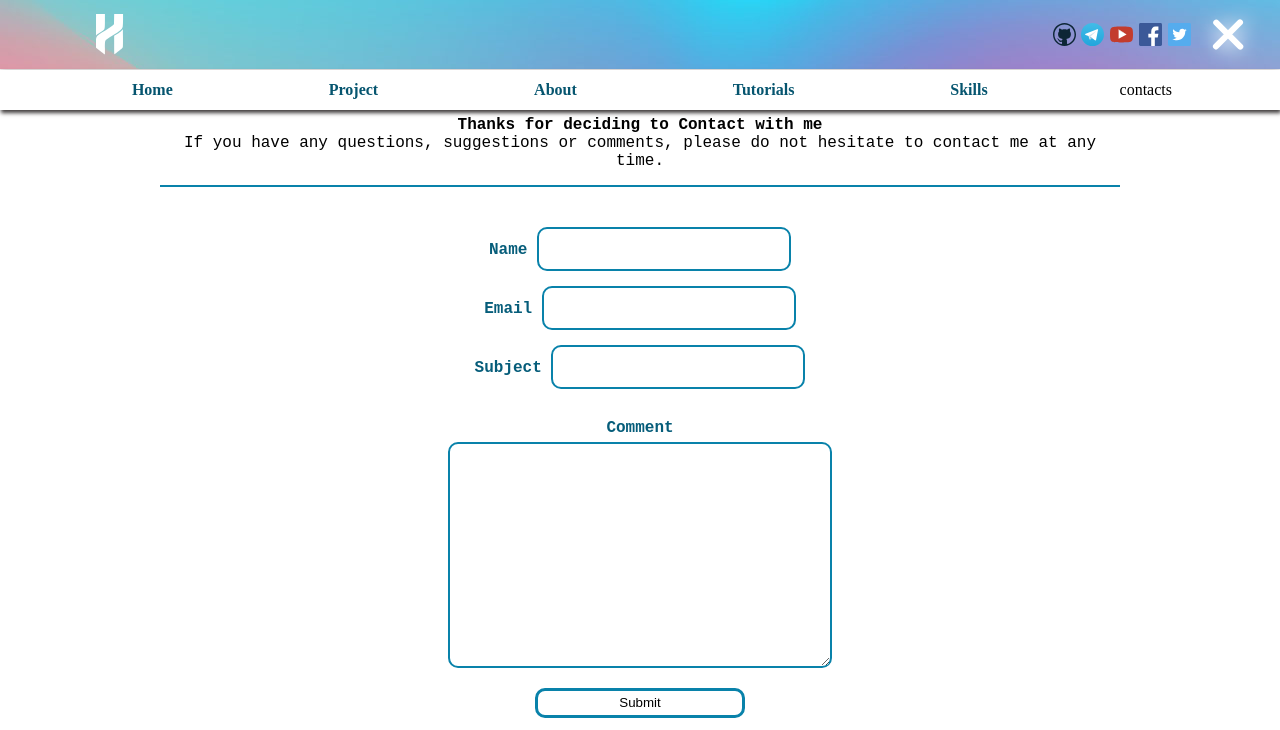
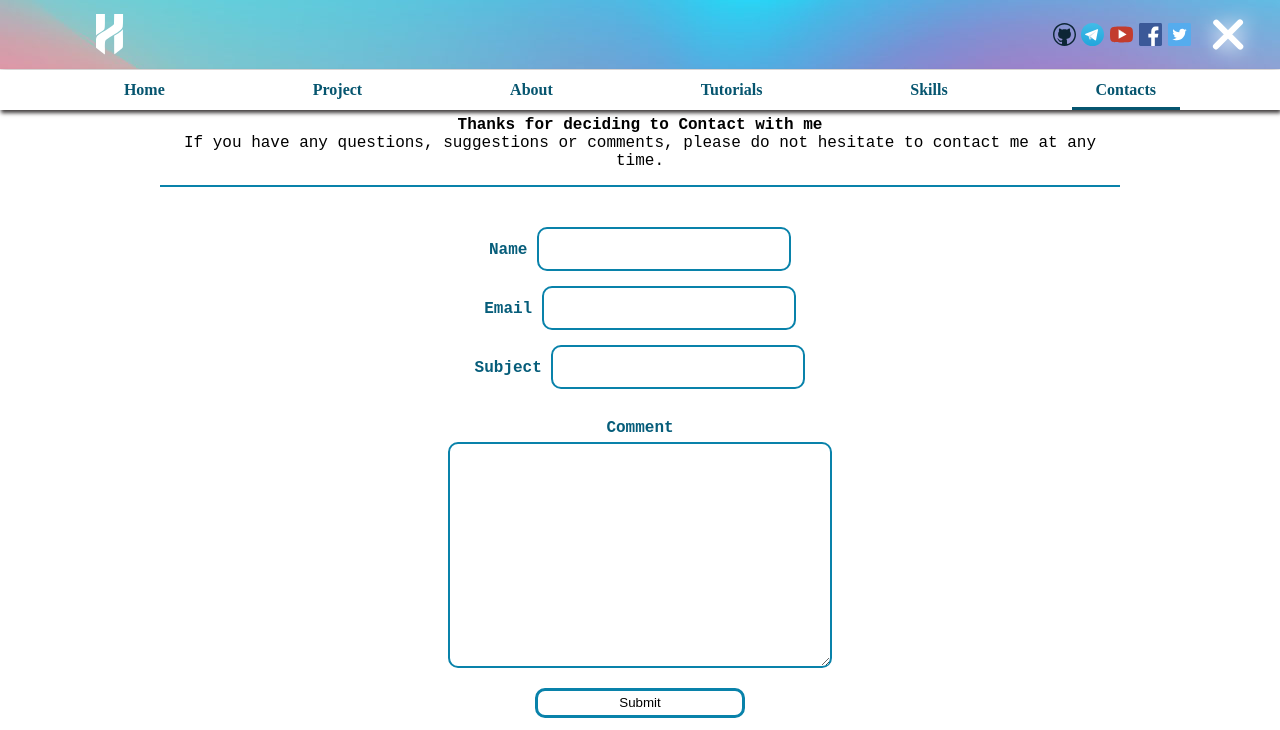
Before and after one commit to habib-gm/Personal-Portfolio-Site, a plain HTML site: page Html/contact.html in a window 1280 px wide. Both pictures are taken after a click on the element 1229 px from the left and 34 px from the top of the page. Shown: the top 730 px of the page. Drawn offline with Linux system fonts and the light colour scheme.

Commit message:
fixing some errors

```diff
--- a/Html/contact.html
+++ b/Html/contact.html
@@ -64,7 +64,7 @@
                 <li class="header__links__ul__li"> <a href="about.html"> about </a>    </li>
                 <li class="header__links__ul__li"> <a href="tutorials.html"> tutorials</a> </li>
                 <li class="header__links__ul__li" > <a href="skills.html"> skills </a>   </li>
-                <li class="header__links__ul__li header__topnav__left__socialMedia > <a href="contact.html"> contacts</a>  </li>
+                <li class="header__links__ul__li header__topnav__left__socialMediaIcons__links--active"> <a href="contact.html"> contacts</a>  </li>
             </ul>
         </nav>
 
```
Also changed, not shown: favicon.ico.
